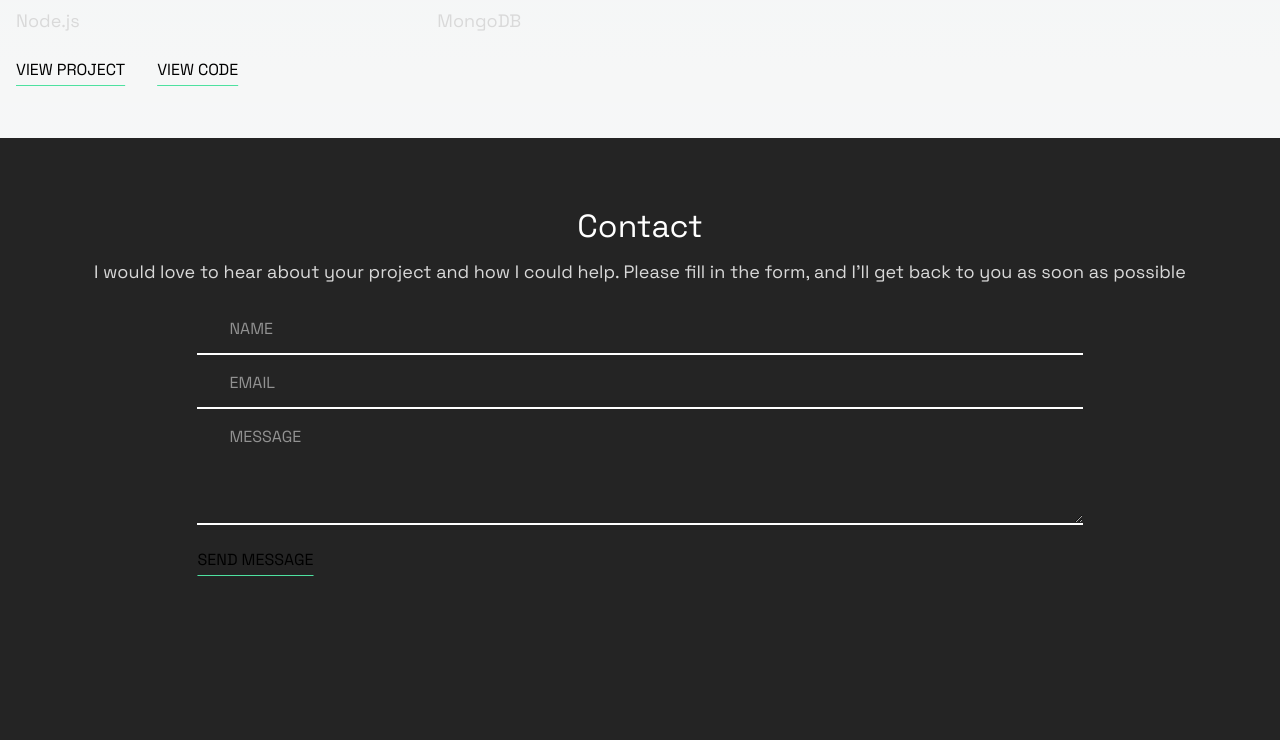
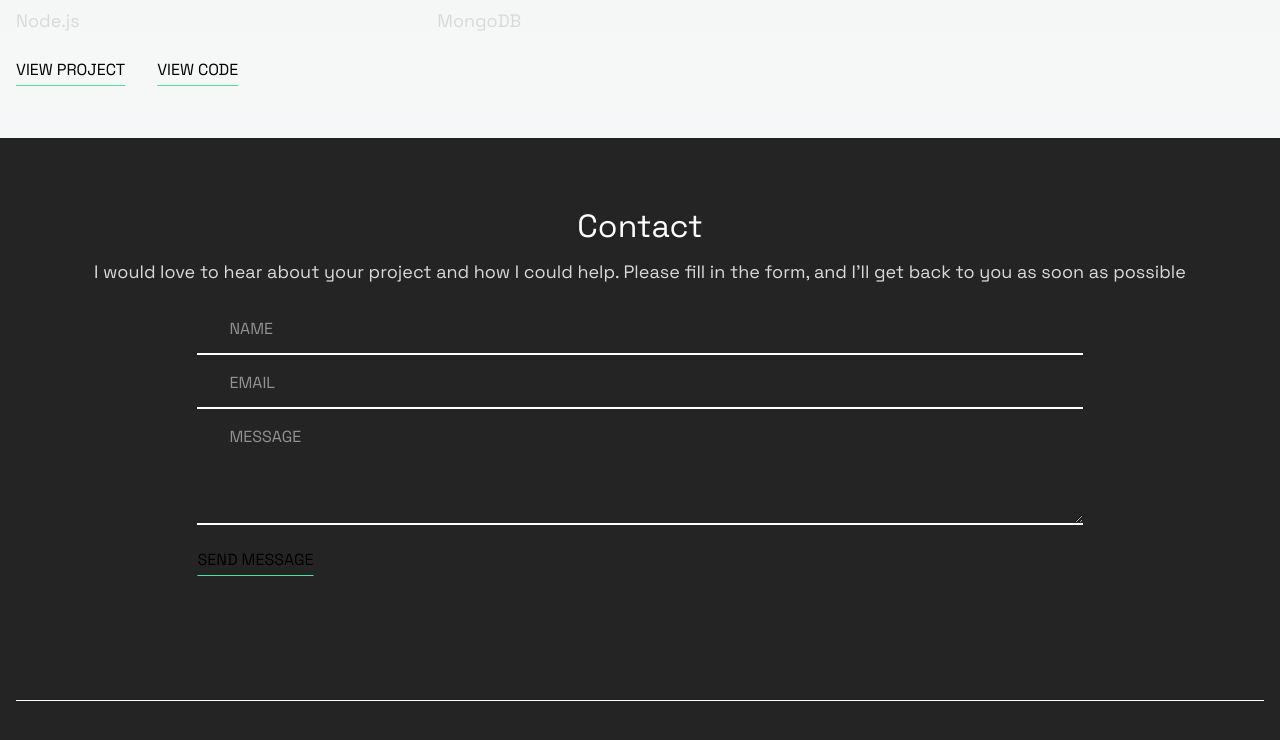
Before and after one commit to Fables7/portfolio-site, a Next.js app: page / in a window 1280 px wide. Shown: the part 3544-4284 px from the top of the page. Built offline with nearby package versions, Linux system fonts and the light colour scheme.

Commit message:
Added divider to footer

```diff
--- a/src/components/footer/Footer.tsx
+++ b/src/components/footer/Footer.tsx
@@ -1,4 +1,4 @@
-import { Form } from "..";
+import { Form, Divider } from "..";
 
 const Footer = () => {
   return (
@@ -9,6 +9,7 @@ const Footer = () => {
         fill in the form, and {"I'll"} get back to you as soon as possible
       </p>
       <Form />
+      <Divider className="mt-32" />
     </footer>
   );
 };
```
